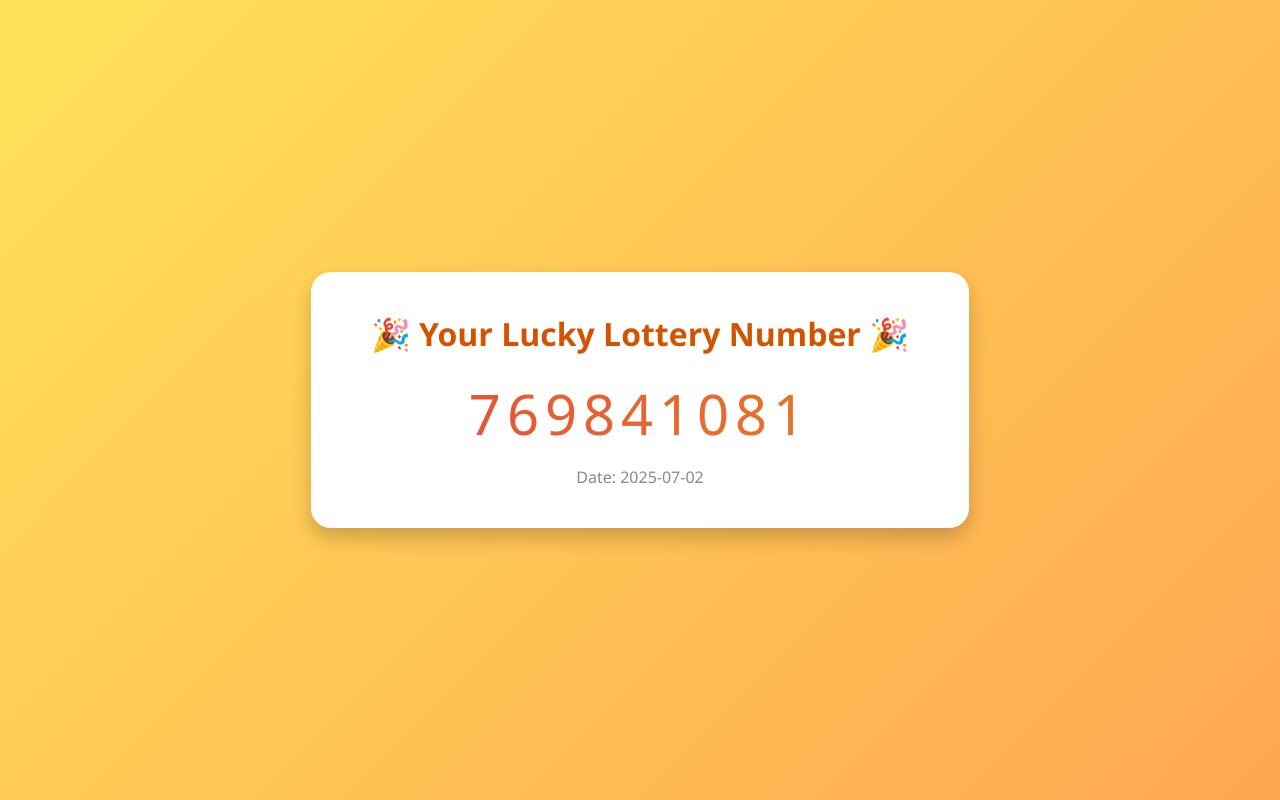
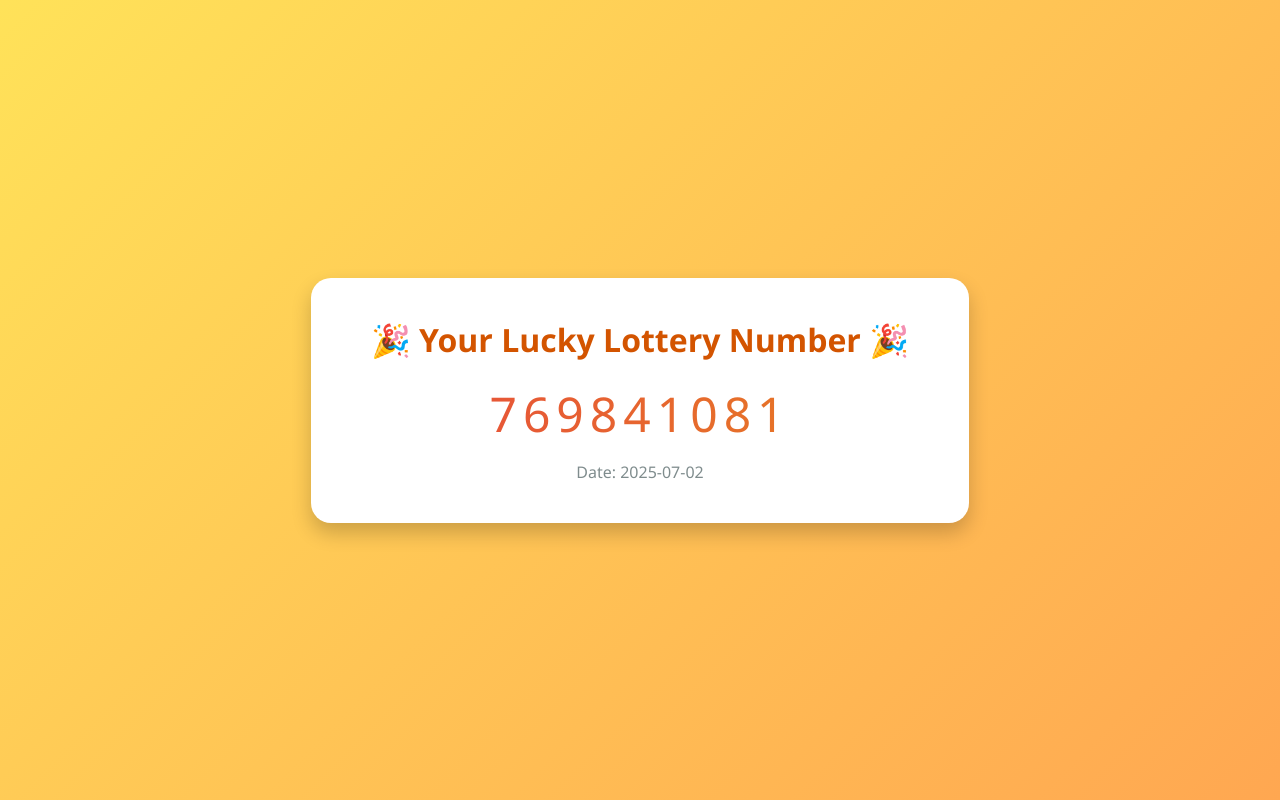
Before and after one commit to MjDarksyco/number, a plain HTML site: page index.html in a window 1280 px wide. Drawn offline with Linux system fonts and the light colour scheme.

Commit message:
Update index.html

```diff
--- a/index.html
+++ b/index.html
@@ -3,7 +3,7 @@
 <head>
   <meta charset="UTF-8" />
   <meta name="viewport" content="width=device-width, initial-scale=1.0"/>
-  <title>Your Lottery Number</title>
+  <title>Your 9-Digit Lottery Number</title>
   <style>
     body {
       margin: 0;
@@ -42,7 +42,7 @@
     }
 
     .number {
-      font-size: 3.5rem;
+      font-size: 3rem;
       color: #2c3e50;
       letter-spacing: 6px;
       background: linear-gradient(to right, #e74c3c, #e67e22);
@@ -101,7 +101,8 @@
     }
 
     function generateRandomNumber() {
-      return Math.floor(100000000 + Math.random() * 900000000); // 9-digit number
+      // 9-digit number: 100000000 to 999999999
+      return Math.floor(100000000 + Math.random() * 900000000);
     }
 
     function showNumber(number, dateStr) {
@@ -113,7 +114,7 @@
       const todayKey = getTodayKey();
       const savedData = JSON.parse(localStorage.getItem("dailyNumber") || "{}");
 
-      if (savedData.date !== todayKey) {
+      if (savedData.date !== todayKey || String(savedData.number).length !== 9) {
         const newNumber = generateRandomNumber();
         localStorage.setItem("dailyNumber", JSON.stringify({ date: todayKey, number: newNumber }));
         showNumber(newNumber, todayKey);
@@ -123,7 +124,7 @@
     }
 
     updateNumber();
-    setInterval(updateNumber, 60000); // Auto-refresh every 1 min
+    setInterval(updateNumber, 60000);
   </script>
 </body>
 </html>
```
